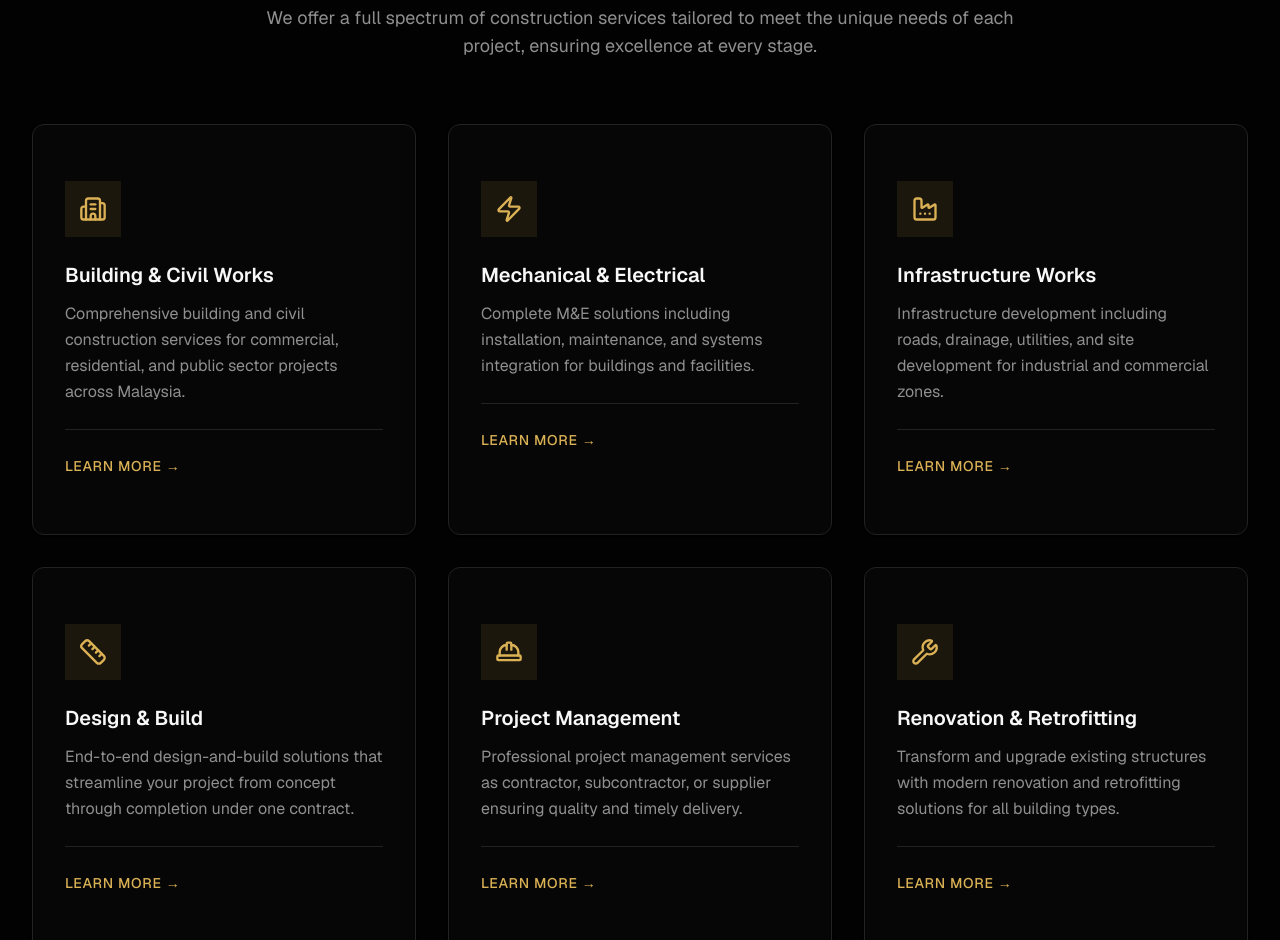
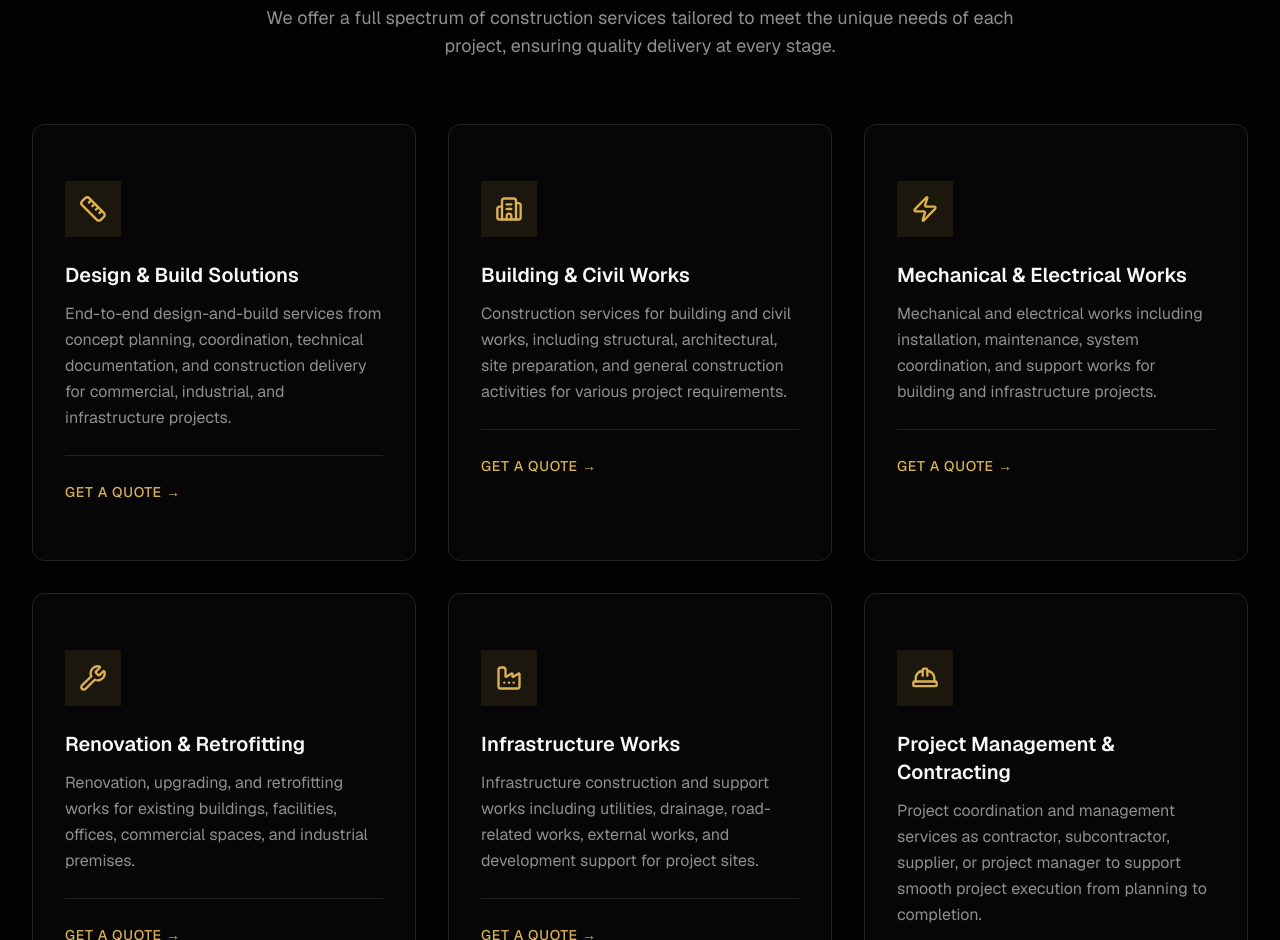
Before and after one commit to haifiq/fortis-build-website, a Next.js app: page / in a window 1280 px wide. Shown: the part 1860-2800 px from the top of the page. Built offline with nearby package versions, Linux system fonts and the light colour scheme; a web font is replaced by a local one.

Commit message:
feat: update Services section with official service cards
Change "Learn More" to "Get a Quote" and update descriptions

```diff
--- a/components/services.tsx
+++ b/components/services.tsx
@@ -1,42 +1,42 @@
-import { Building2, Zap, Factory, Ruler, HardHat, Wrench } from "lucide-react"
+import { Ruler, Building2, Zap, Wrench, Factory, HardHat } from "lucide-react"
 import { Card, CardContent } from "@/components/ui/card"
 
 const services = [
   {
+    icon: Ruler,
+    title: "Design & Build Solutions",
+    description:
+      "End-to-end design-and-build services from concept planning, coordination, technical documentation, and construction delivery for commercial, industrial, and infrastructure projects.",
+  },
+  {
     icon: Building2,
     title: "Building & Civil Works",
     description:
-      "Comprehensive building and civil construction services for commercial, residential, and public sector projects across Malaysia.",
+      "Construction services for building and civil works, including structural, architectural, site preparation, and general construction activities for various project requirements.",
   },
   {
     icon: Zap,
-    title: "Mechanical & Electrical",
+    title: "Mechanical & Electrical Works",
     description:
-      "Complete M&E solutions including installation, maintenance, and systems integration for buildings and facilities.",
+      "Mechanical and electrical works including installation, maintenance, system coordination, and support works for building and infrastructure projects.",
+  },
+  {
+    icon: Wrench,
+    title: "Renovation & Retrofitting",
+    description:
+      "Renovation, upgrading, and retrofitting works for existing buildings, facilities, offices, commercial spaces, and industrial premises.",
   },
   {
     icon: Factory,
     title: "Infrastructure Works",
     description:
-      "Infrastructure development including roads, drainage, utilities, and site development for industrial and commercial zones.",
-  },
-  {
-    icon: Ruler,
-    title: "Design & Build",
-    description:
-      "End-to-end design-and-build solutions that streamline your project from concept through completion under one contract.",
+      "Infrastructure construction and support works including utilities, drainage, road-related works, external works, and development support for project sites.",
   },
   {
     icon: HardHat,
-    title: "Project Management",
+    title: "Project Management & Contracting",
     description:
-      "Professional project management services as contractor, subcontractor, or supplier ensuring quality and timely delivery.",
-  },
-  {
-    icon: Wrench,
-    title: "Renovation & Retrofitting",
-    description:
-      "Transform and upgrade existing structures with modern renovation and retrofitting solutions for all building types.",
+      "Project coordination and management services as contractor, subcontractor, supplier, or project manager to support smooth project execution from planning to completion.",
   },
 ]
 
@@ -56,7 +56,7 @@ export function Services() {
           </h2>
           <p className="text-muted-foreground text-lg">
             We offer a full spectrum of construction services tailored to meet the unique needs of each project,
-            ensuring excellence at every stage.
+            ensuring quality delivery at every stage.
           </p>
         </div>
 
@@ -77,11 +77,14 @@ export function Services() {
                 <h3 className="text-xl font-semibold text-foreground mb-3">{service.title}</h3>
                 <p className="text-muted-foreground leading-relaxed">{service.description}</p>
 
-                {/* Decorative line */}
+                {/* Get a Quote link */}
                 <div className="mt-6 pt-6 border-t border-border">
-                  <span className="text-primary text-sm uppercase tracking-wider font-medium group-hover:underline cursor-pointer">
-                    Learn More →
-                  </span>
+                  <a
+                    href="#contact"
+                    className="text-primary text-sm uppercase tracking-wider font-medium group-hover:underline cursor-pointer"
+                  >
+                    Get a Quote →
+                  </a>
                 </div>
               </CardContent>
             </Card>
```
